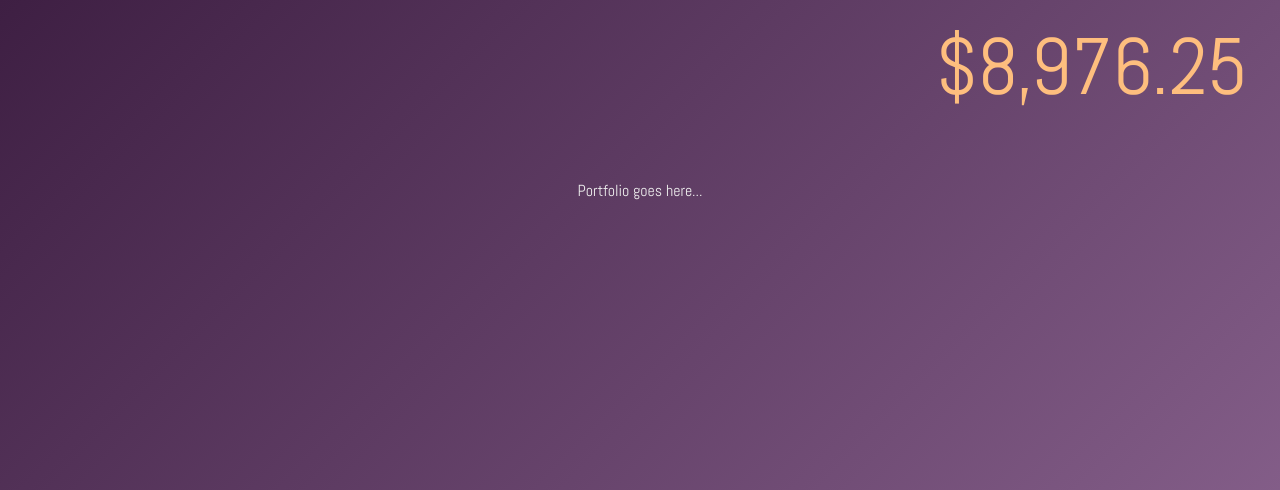
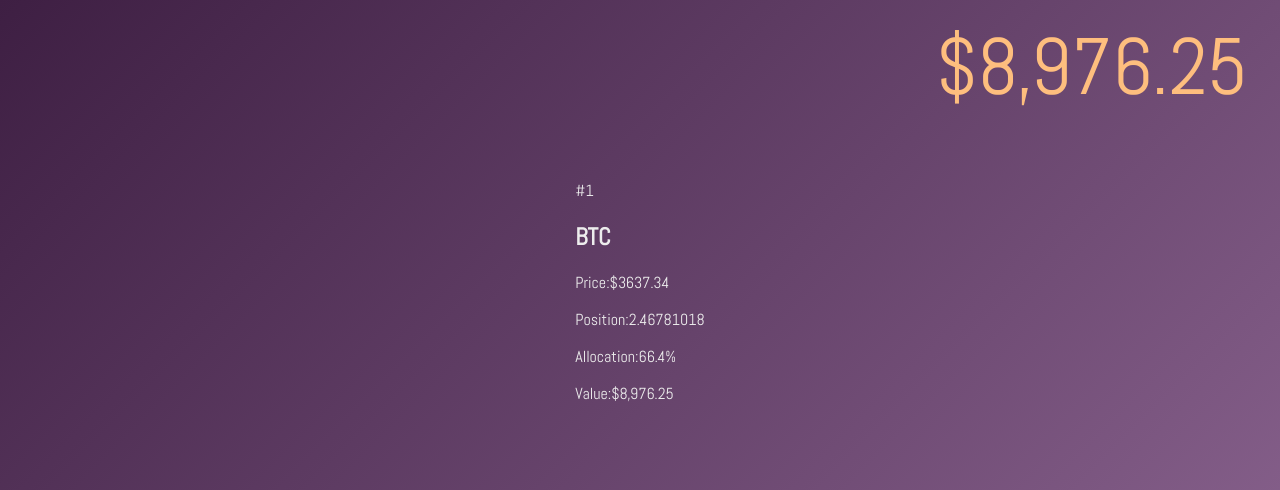
Before and after one commit to paulogdm/moonholdings.io, a Next.js app: page / in a window 1280 px wide. Shown: the top 490 px of the page. Built offline with nearby package versions, Linux system fonts and the light colour scheme; what decko would draw is missing.

Commit message:
Added PortfolioContainer in Portfolio

```diff
--- a/components/Portfolio/Portfolio.tsx
+++ b/components/Portfolio/Portfolio.tsx
@@ -42,12 +42,9 @@ export default class Portfolio extends React.PureComponent<IProps> {
           ${portfolioBalance(coins)}
         </PortfolioBalance>
         <PortfolioContainer>
-          Portfolio goes here...
-        </PortfolioContainer>
-        {/* <div className="flex-grid portfolio-container">
           {coins.map((coin, i) =>
             (<Square key={coin.symbol} coin={coin} edit={edit} index={i} />))}
-        </div> */}
+        </PortfolioContainer>
       </div>
     );
   }
--- a/components/Square/Square.tsx
+++ b/components/Square/Square.tsx
@@ -1,7 +1,59 @@
 import React from 'react';
 
-export default class Square extends React.Component {
-  render() {
-    return (Square)
+import { IPortfolioItem } from '../../shared/types';
+import { numberWithCommas, round } from '../../shared/utils/math';
+// import {
+//   setStyle,
+//   styleModifier
+// } from '../../utils/modifiers';
+
+interface IProps {
+  coin: IPortfolioItem;
+  index: number;
+  edit(): void;
+}
+
+export default class Portfolio extends React.PureComponent<IProps> {
+  public render() {
+    const { coin, index } = this.props;
+    const { balance, price, symbol } = coin;
+
+    return (
+      // <div
+      //   className={styleModifier(coin.currency)}
+      //   style={setStyle(coin.currency)}
+      //   onClick={() => clicked(coin, edit)}
+      // >
+      <div>
+        <section className="square-shade">
+          <div className="coin-stats">
+            <div className="coin-index">
+              <span className="stat">#</span>
+              <span>{index + 1}</span>
+            </div>
+          </div>
+          <h1>
+            <div className="fl">{symbol}</div>
+          </h1>
+          <p className="coin-stat"><span className="mr3 o7">Price:</span>
+            <span className="fr">${price ? round(Number(price)) : 0}</span>
+          </p>
+          <p className="coin-stat"><span className="mr3 o7">Position:</span>
+            <span className="fr">{balance}</span>
+          </p>
+          <p className="coin-stat"><span className="mr3 o7">Allocation:</span>
+            <span className="fr">
+              <span className="coin-percentage">
+                <span>{coin.percentage}</span>
+                <span className="stat">%</span>
+              </span>
+            </span>
+          </p>
+          <p className="coin-stat"><span className="mr3 o7">Value:</span>
+            <span className="fr f20">${numberWithCommas(coin.value)}</span>
+          </p>
+        </section>
+      </div>
+    );
   }
 }
--- a/styles/portfolio.js
+++ b/styles/portfolio.js
@@ -10,6 +10,9 @@ export const PortfolioBalance = styled.div`
 `
 
 export const PortfolioContainer = styled.div`
+  display: flex;
+  justify-content: flex-start;
+  flex-wrap: wrap;
   position: relative;
   top: 10rem;
   z-index: 1;
```
